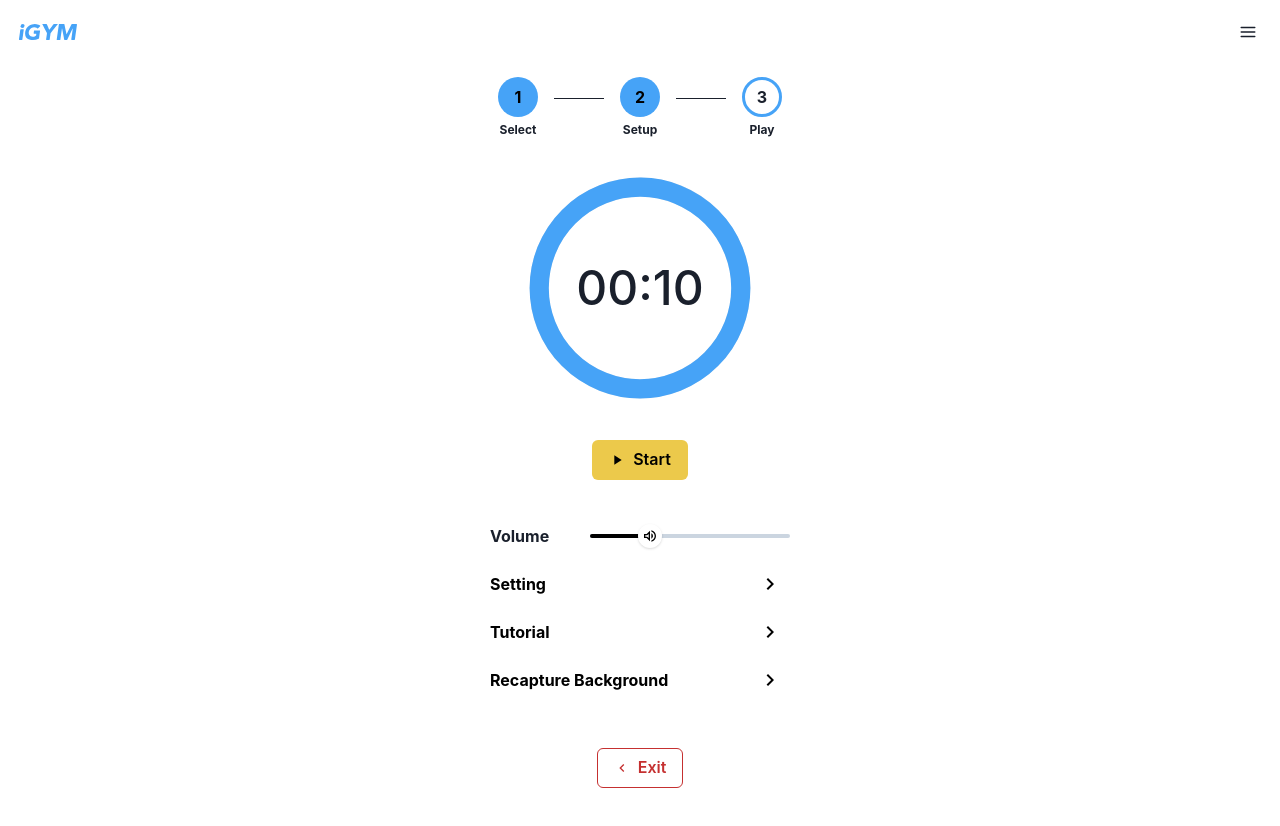
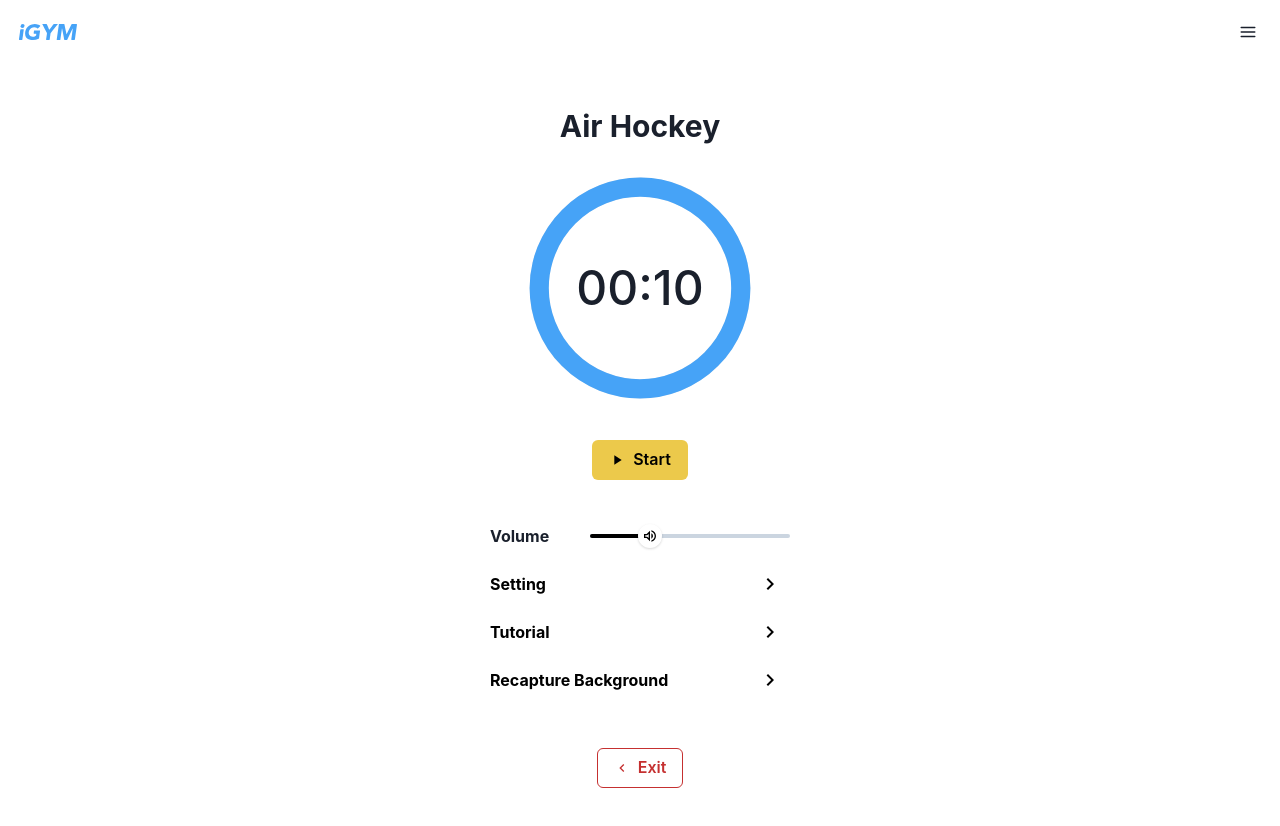
Before and after one commit to PolarBearAndrew/AiRPlay_Frontend, a React (Create React App) app: page /airhockey/setup in a window 1280 px wide. Shown: the top 826 px of the page. Built offline with nearby package versions, Linux system fonts and the light colour scheme.

Commit message:
feat(*): Change the style a little bit

```diff
--- a/src/page/AirHockey/PageSetup.tsx
+++ b/src/page/AirHockey/PageSetup.tsx
@@ -47,7 +47,7 @@ function AirHockeyPageSetup() {
         <ProgressBar Step={2}/>
       </Center>
       {/* game setup */}
-      <VStack p="4" px="12" spacing="8" w="full" position="fixed">
+      <VStack p="4" px="12" spacing="8" w="full" position="fixed" bg="white" zIndex={10}>
         <Box w="full" h="12"/>
         <Box w="full" h="8" textAlign="center">
           <Text fontSize="3xl" fontWeight="700">
@@ -113,7 +113,6 @@ function AirHockeyPageSetup() {
                         )))
         }
         {/* <Button onClick={() => setMyStep((previousVal) => (previousVal + 1))}>Next step</Button> */}
-        <Spacer />
       </VStack>
       <VStack spacing="8" px="12" >
         <Box w="full" h="420"/>
```
